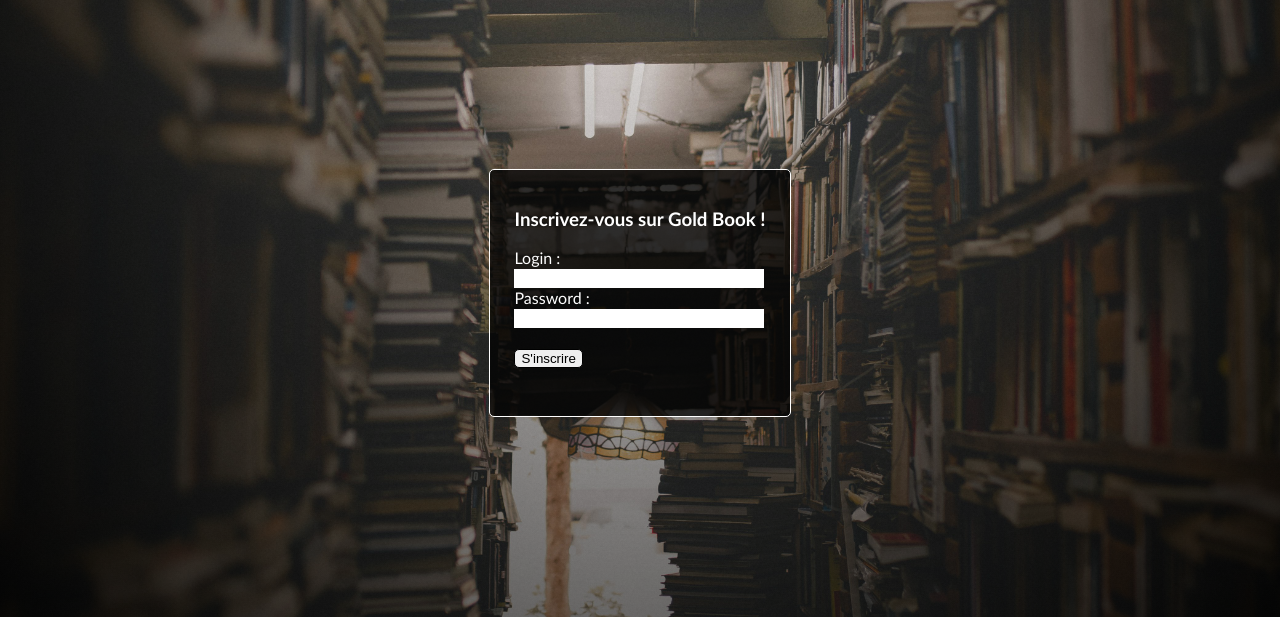
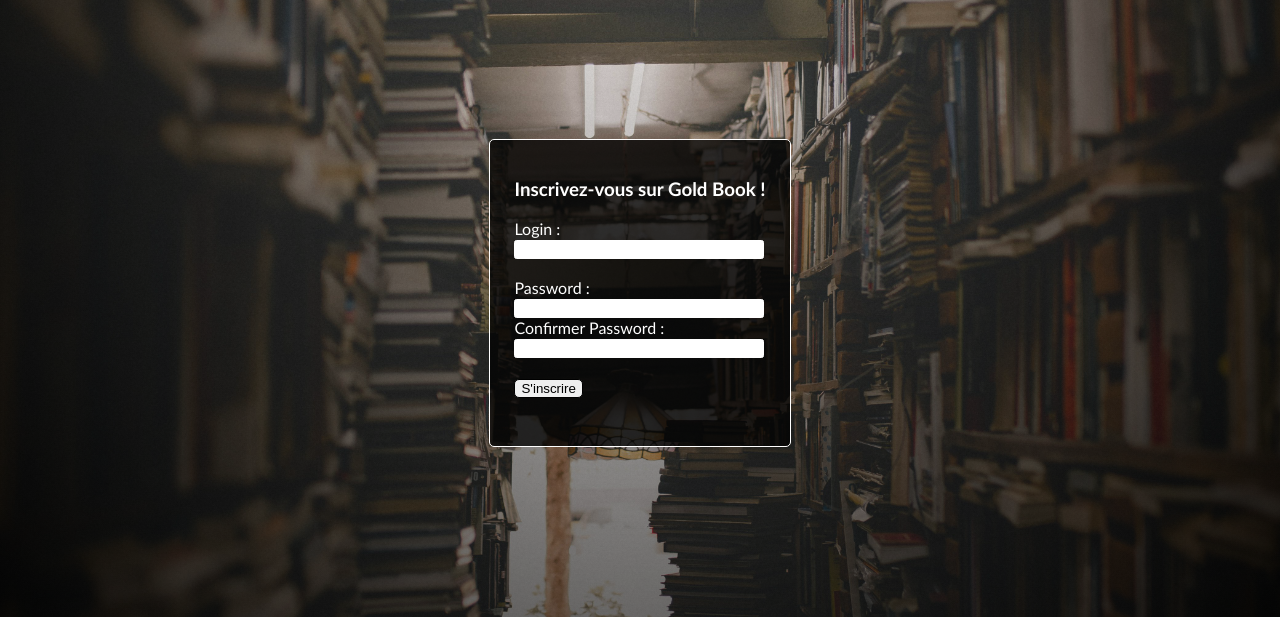
Before and after one commit to benjamin-fischbach/livre-or, a PHP site: page /inscription.php in a window 1280 px wide. Shown: the part 107-724 px from the top of the page. Run offline with PHP 8.4, Linux system fonts and the light colour scheme; some web fonts are replaced.

Commit message:
Add confirm password field to inscription

```diff
--- a/assets/css/livreor.css
+++ b/assets/css/livreor.css
@@ -152,11 +152,13 @@ footer:hover {
     input[type=text] {
       border: solid 1px #fff;
       width: 97%;
+      border-radius: 2.5px;
     }
 
     input[type=password] {
       border: solid 1px #fff;
       width: 97%;
+      border-radius: 2.5px;
     }
 
     input[type=submit] {
--- a/inscription.php
+++ b/inscription.php
@@ -44,9 +44,11 @@ if(!$mysqli) {
   <h3>Inscrivez-vous sur Gold Book !</h3>
     <form method="post" action="inscription.php">
     <label for="pseudo">Login :</label><br/>
-    <input type="text" name="pseudo"><br/>
+    <input type="text" name="pseudo"><br/><br/>
     <label for="password">Password :</label><br/>
-    <input type="password" name="mdp"><br/><br/>
+    <input type="password" name="mdp"><br/>
+    <label for="passcheck">Confirmer Password :</label><br/>
+    <input type="password" name="mdpcheck"><br/><br/>
     <input type="submit" value="S'inscrire">
   </form>
   <?php
@@ -63,6 +65,8 @@ if(isset($_POST['pseudo'],$_POST['mdp'])){//l'utilisateur à cliqué sur "S'insc
     echo "<p class=\"oops\">Veuillez choisir un mot de passe.</p>";
   } elseif(mysqli_num_rows(mysqli_query($mysqli,"SELECT * FROM utilisateurs WHERE login='".$_POST['pseudo']."'"))==1){//on vérifie que ce pseudo n'est pas déjà utilisé par un autre membre
     echo "<p class=\"oops\">Ce login est déjà utilisé.</p>";
+  } elseif($_POST['mdp'] != $_POST['mdpcheck']){//le champ "confirmer mdp" n'est pas identique a mdp
+    echo "<p class=\"oops\">Le mot de passe n'a pas pu être confirmé.</p>";
   } else {
     //toutes les vérifications sont faites, on passe à l'enregistrement dans la base de données:
     //Bien évidement il s'agit là d'un script simplifié au maximum, libre à vous de rajouter des conditions avant l'enregistrement comme la longueur minimum du mot de passe par exemple
```
